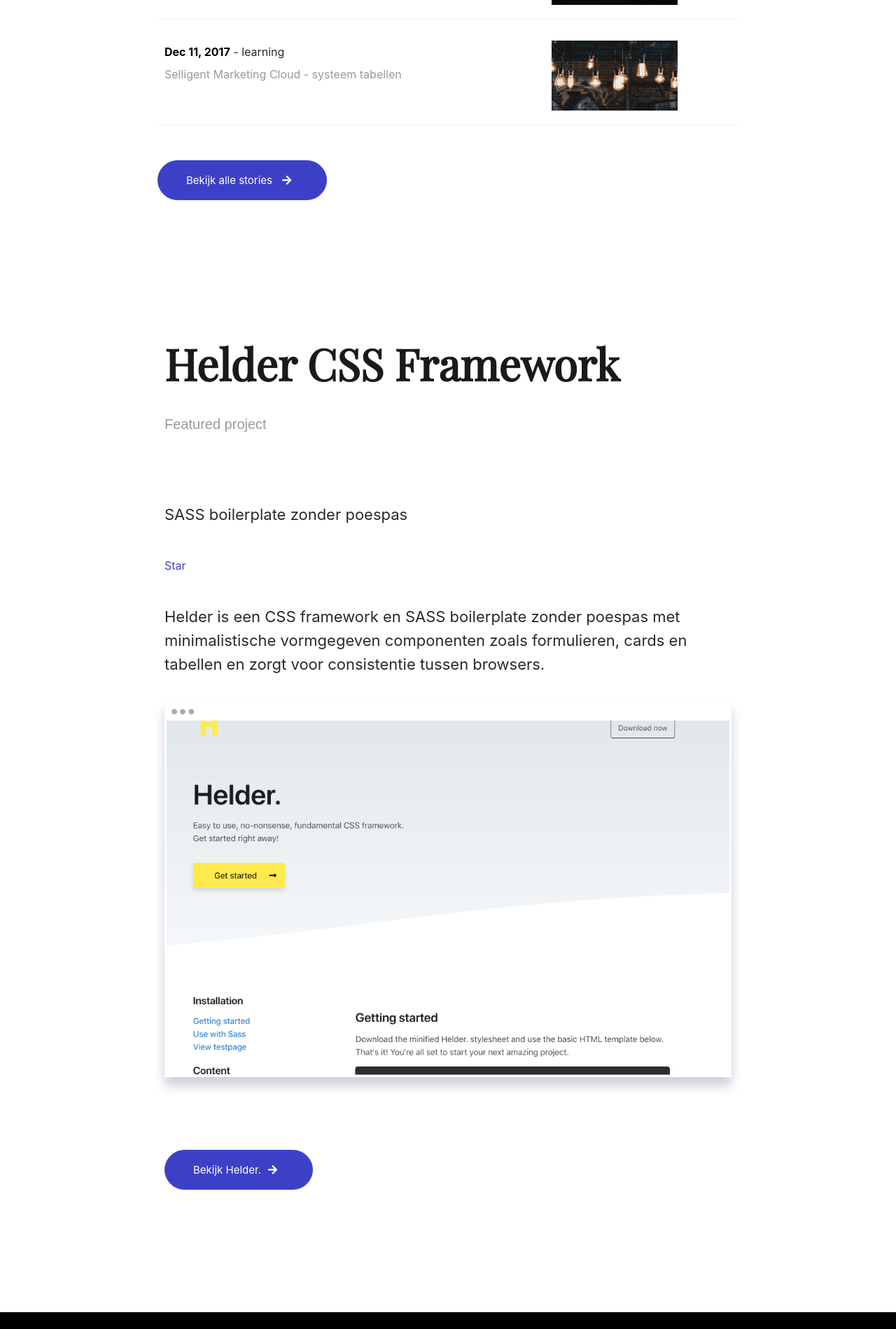
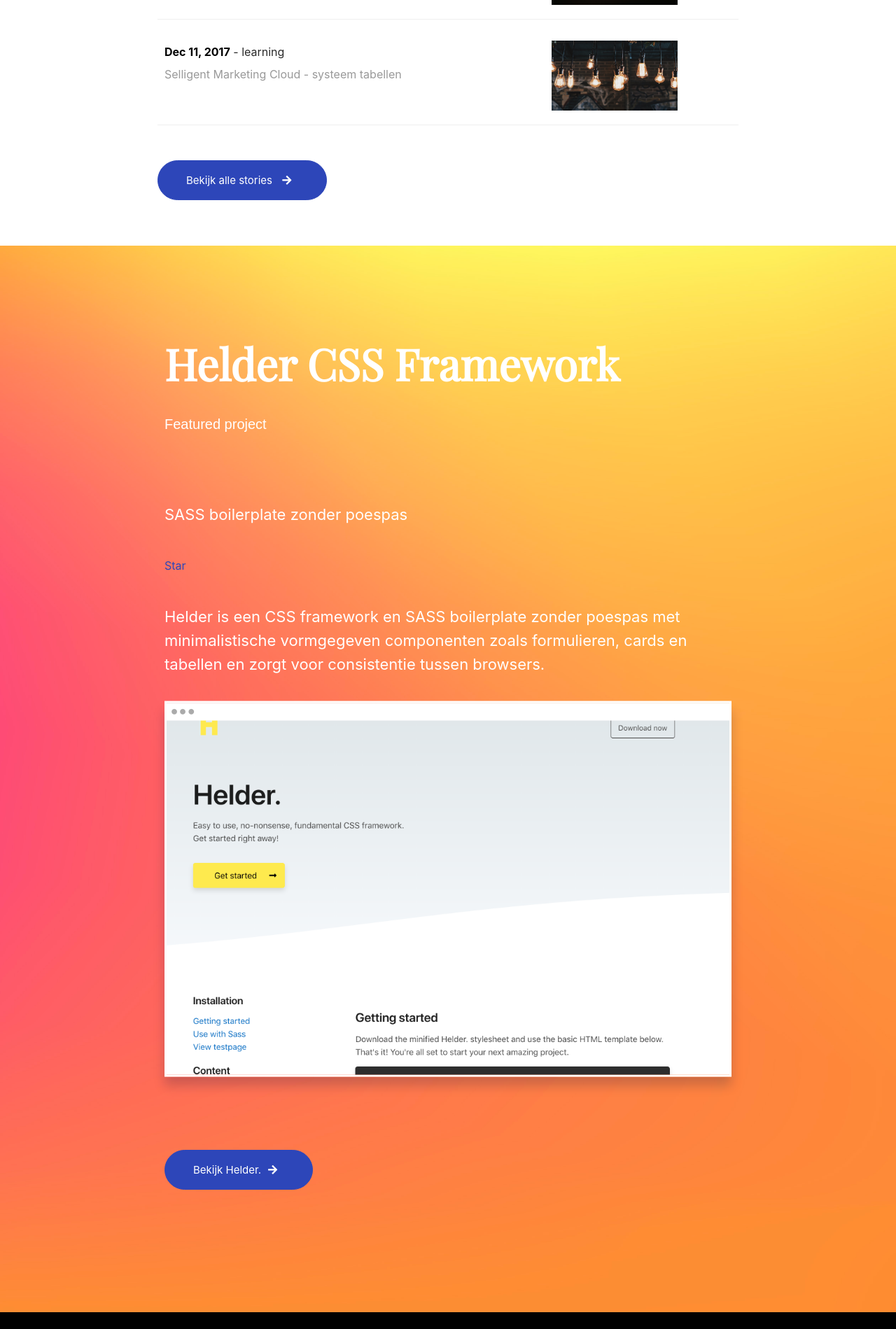
Before and after one commit to jeffrey-over/jeffrey-over.github.io, a Jekyll site: the page built from index.html, in a window 1280 px wide. Shown: the part 2280-4179 px from the top of the page at 70% size. Built offline with Jekyll 4.4.1, drawn with Linux system fonts in a browser that asks for light colours; nearby versions of some CDN libraries; some web fonts are replaced; library files that are not in the unit come from our copies; comment, search, counter and statistics services are not loaded.

Commit message:
redesign

```diff
--- a/_sass/sections/_promotional.scss
+++ b/_sass/sections/_promotional.scss
@@ -15,6 +15,11 @@
         padding: 0 0 6rem 0;
         //background: #fafafa;
 
+        background-image: url(../images/35.-Ronchi.jpg);
+        //background-image: url(https://lstore.graphics/meshgradients/images/39.-Prelude.jpg);
+        background-size: cover;
+        color: #fff;
+
 }
 
 .promotional-product a.button {
@@ -22,8 +27,10 @@
 
     }
 
+.promotional-product .is-subtitle {color: #ffffff;}
 .promotional-product .is-title {
         margin-bottom: 35px;
+        color: #ffffff;
 
 }
 
--- a/css/custom.css
+++ b/css/custom.css
@@ -1,6 +1,7 @@
 
 a {
-	color: #3c40c6;
+    color:  #2d46b9;
+
     text-decoration: none;
 }
 a:hover	{
@@ -39,8 +40,8 @@
 }
 
 input[type="submit"], a.button, button {
-    background: #3c40c6 !important;
-    border-color: #3c40c6 !important;
+    background: #2d46b9 !important;
+    border-color: #2d46b9 !important;
     border-radius: 30px !important;
     color: #fff !important;
 
@@ -50,8 +51,8 @@
 }
 
 input[type="submit"]:hover, a.button:hover, a.button:active, a.button:visited, a.button:focus, button:hover, button:active, button:visited, button:focus {
-    background: #3c40c6;
-    border-color: #3c40c6;
+    background: #2d46b9;
+    border-color: #2d46b9;
 }
 
 .has-small-width {
```
Also changed, not shown: images/35.-Ronchi.jpg (added).
